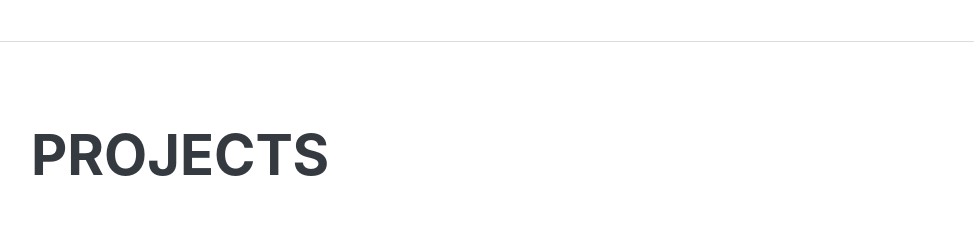
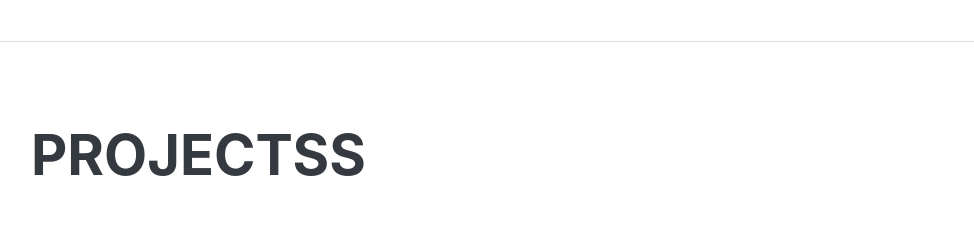
Before and after one commit to dcth628/dcth628.github.io, a plain HTML site: page index.html in a window 1280 px wide. Shown: the part 1560-1799 px from the top of the page, without its empty margins (289-1263 px from the left). Drawn offline with nearby package versions, Linux system fonts and the light colour scheme; files whose address does not match are found by name; a web font is replaced by a local one.

```diff
--- a/index.html
+++ b/index.html
@@ -112,7 +112,7 @@
             <!-- Project-->
             <section class="resume-section" id="project">
                 <div class="resume-section-content">
-                    <h2 class="mb-5">Projects</h2>
+                    <h2 class="mb-5">Projectss</h2>
                     <div class="d-flex flex-column flex-md-row justify-content-between mb-5">
                         <div class="flex-grow-1">
                             <h3 class="mb-0">Tasty Nutrition</h3>
```
